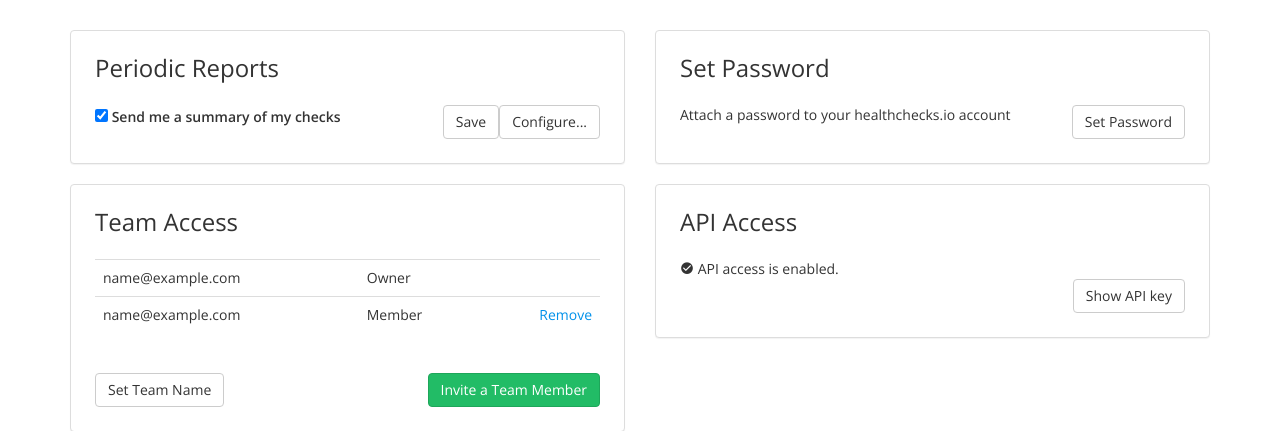
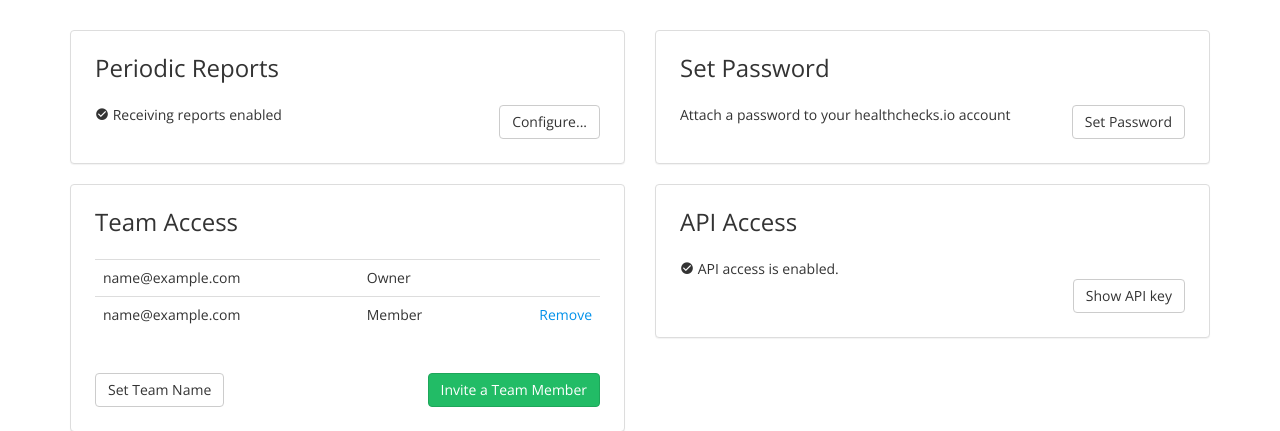
Before and after one commit to andela/healthchecks-apollo, a Django app: template templates/accounts/profile.html in a window 1280 px wide. Shown: the part 166-597 px from the top of the page. Run offline with Django 3.2, Linux system fonts and the light colour scheme; tables that the repository leaves empty hold one stand-in row (values such as "Sample post"); the template is opened without the code that fills it: values that come from a table or form of the project are taken from there, most other values are stand-ins (such as "Sample title", 1, 10 or a date in 2020); parts of the project's set-up code (start-up, migrations or seed data) failed here and were passed over; some libraries are stand-ins or nearby versions; some web fonts are replaced.

Commit message:
[Feature #151948280] refactors the periodic reports cofiguration modal form

```diff
--- a/templates/accounts/profile.html
+++ b/templates/accounts/profile.html
@@ -25,6 +25,41 @@
                     <form method="post">
                         {% csrf_token %}
                         <h2>Periodic Reports</h2>
+                        {% if profile.reports_allowed %}
+                            <span class="icon-ok"></span>
+                            Receiving reports enabled
+                        {% else %}
+                            <span class="icon-remove"></span>
+                            Receiving reports disabled
+                        {% endif %}
+                        <!-- Button trigger modal -->
+                        <button type="button" class="btn btn-default pull-right" data-toggle="modal"
+                                data-target="#periodModalLong">
+                            Configure...
+                        </button>
+                        <!--<button
+                                name="update_reports_allowed"
+                                type="submit"
+                                class="btn btn-default pull-right">Save
+                        </button>-->
+                    </form>
+
+                    <!-- Modal -->
+                    <div class="modal fade" id="periodModalLong" tabindex="-1" role="dialog"
+                         aria-labelledby="periodModalLongTitle" aria-hidden="true">
+                        <div class="modal-dialog" role="document">
+                            <div class="modal-content">
+                                <div class="modal-header">
+                                    <h3 class="modal-title" id="periodModalLongTitle">Configure your periodic
+                                        reports</h3>
+                                    <!--<button type="button" class="close" data-dismiss="modal" aria-label="Close">
+                                      <span aria-hidden="true">&times;</span>
+                                    </button>-->
+                                </div>
+                                <div class="modal-body">
+                                    <form method="post">
+                                        {% csrf_token %}
+
                                         <label>
                                             <input
                                                     name="reports_allowed"
@@ -32,54 +67,36 @@
                                                     {% if profile.reports_allowed %} checked {% endif %}>
                                             Send me a summary of my checks
                                         </label>
-                    <!-- Button trigger modal -->
-                    <button type="button" class="btn btn-default pull-right" data-toggle="modal" data-target="#periodModalLong">
-                      Configure...
-                    </button>
-                    <button
-                        name="update_reports_allowed"
-                        type="submit"
-                        class="btn btn-default pull-right">Save</button>
-                </form>
 
-                <!-- Modal -->
-                <div class="modal fade" id="periodModalLong" tabindex="-1" role="dialog" aria-labelledby="periodModalLongTitle" aria-hidden="true">
-                      <div class="modal-dialog" role="document">
-                            <div class="modal-content">
-                                  <div class="modal-header">
-                                        <h3 class="modal-title" id="periodModalLongTitle">Configure your periodic reports</h3>
-                                        <!--<button type="button" class="close" data-dismiss="modal" aria-label="Close">
-                                          <span aria-hidden="true">&times;</span>
-                                        </button>-->
-                                  </div>
-                                  <div class="modal-body">
-                                      <form method="post">
-                                            {% csrf_token %}
                                         <h4>How often do you want to get reports?</h4><br/>
                                         <label>
                                             <input
                                                     name="report_period"
                                                     type="radio"
                                                     value="0"
-                                                    {% if profile.reports_allowed and profile.report_period == 0 %} checked {% endif %}>
+                                                    {% if profile.reports_allowed and profile.report_period == 0 %}
+                                                    checked {% endif %}>
                                             Monthly
                                             <input
                                                     name="report_period"
                                                     type="radio"
                                                     value="1"
-                                                    {% if profile.reports_allowed and profile.report_period == 1 %} checked {% endif %}>
+                                                    {% if profile.reports_allowed and profile.report_period == 1 %}
+                                                    checked {% endif %}>
                                             Weekly
                                             <input
                                                     name="report_period"
                                                     type="radio"
                                                     value="2"
-                                                    {% if profile.reports_allowed and profile.report_period == 2 %} checked {% endif %}>
+                                                    {% if profile.reports_allowed and profile.report_period == 2 %}
+                                                    checked {% endif %}>
                                             Daily
                                         </label>
                                         <button
-                                                name="update_reports_period"
+                                                name="update_reports"
                                                 type="submit"
-                                                class="btn btn-default pull-right">Save</button>
+                                                class="btn btn-default pull-right">Save
+                                        </button>
                                     </form>
                                 </div>
                                 <!--<div class="modal-footer">
@@ -103,7 +120,8 @@
                         <button
                                 type="submit"
                                 name="set_password"
-                        class="btn btn-default pull-right">Set Password</button>
+                                class="btn btn-default pull-right">Set Password
+                        </button>
                     </form>
                 </div>
             </div>
@@ -149,7 +167,7 @@
                         {% endif %}
                     {% endif %}
 
-                <br />
+                    <br/>
 
                     {% if profile.team_access_allowed %}
                         <a
@@ -178,7 +196,8 @@
                             <button
                                     data-toggle="modal"
                                     data-target="#revoke-api-key-modal"
-                            class="btn btn-danger pull-right">Revoke</button>
+                                    class="btn btn-danger pull-right">Revoke
+                            </button>
 
                         {% else %}
                             <span class="icon-ok"></span>
@@ -189,7 +208,8 @@
                                 <button
                                         type="submit"
                                         name="show_api_key"
-                                class="btn btn-default pull-right">Show API key</button>
+                                        class="btn btn-default pull-right">Show API key
+                                </button>
                             </form>
                         {% endif %}
                     {% else %}
@@ -200,7 +220,8 @@
                             <button
                                     type="submit"
                                     name="create_api_key"
-                            class="btn btn-default pull-right">Create API key</button>
+                                    class="btn btn-default pull-right">Create API key
+                            </button>
                         </form>
                     {% endif %}
                 </div>
@@ -223,7 +244,7 @@
                             {% for badge_url in badge_urls %}
                                 <tr>
                                     <td>
-                    <img src="{{ badge_url }}" alt="" />
+                                        <img src="{{ badge_url }}" alt=""/>
                                     </td>
                                     <td>
                                         <code>{{ badge_url }}</code>
@@ -261,7 +282,8 @@
                         <button
                                 type="submit"
                                 name="revoke_api_key"
-                        class="btn btn-danger">Revoke API Key</button>
+                                class="btn btn-danger">Revoke API Key
+                        </button>
                     </div>
                 </div>
             </form>
@@ -283,14 +305,15 @@
                         <input
                                 type="hidden"
                                 name="email"
-                        id="remove-team-member-email" />
+                                id="remove-team-member-email"/>
                     </div>
                     <div class="modal-footer">
                         <button type="button" class="btn btn-default" data-dismiss="modal">Cancel</button>
                         <button
                                 type="submit"
                                 name="remove_team_member"
-                        class="btn btn-danger">Remove Member from Team</button>
+                                class="btn btn-danger">Remove Member from Team
+                        </button>
                     </div>
                 </div>
             </form>
@@ -328,7 +351,8 @@
                         <button
                                 type="submit"
                                 name="invite_team_member"
-                        class="btn btn-primary">Send Invite</button>
+                                class="btn btn-primary">Send Invite
+                        </button>
                     </div>
                 </div>
             </form>
@@ -362,7 +386,8 @@
                         <button
                                 type="submit"
                                 name="set_team_name"
-                        class="btn btn-primary">Set Team Name</button>
+                                class="btn btn-primary">Set Team Name
+                        </button>
                     </div>
                 </div>
             </form>
```
Lines whose indentation alone changed are shown as unchanged.
